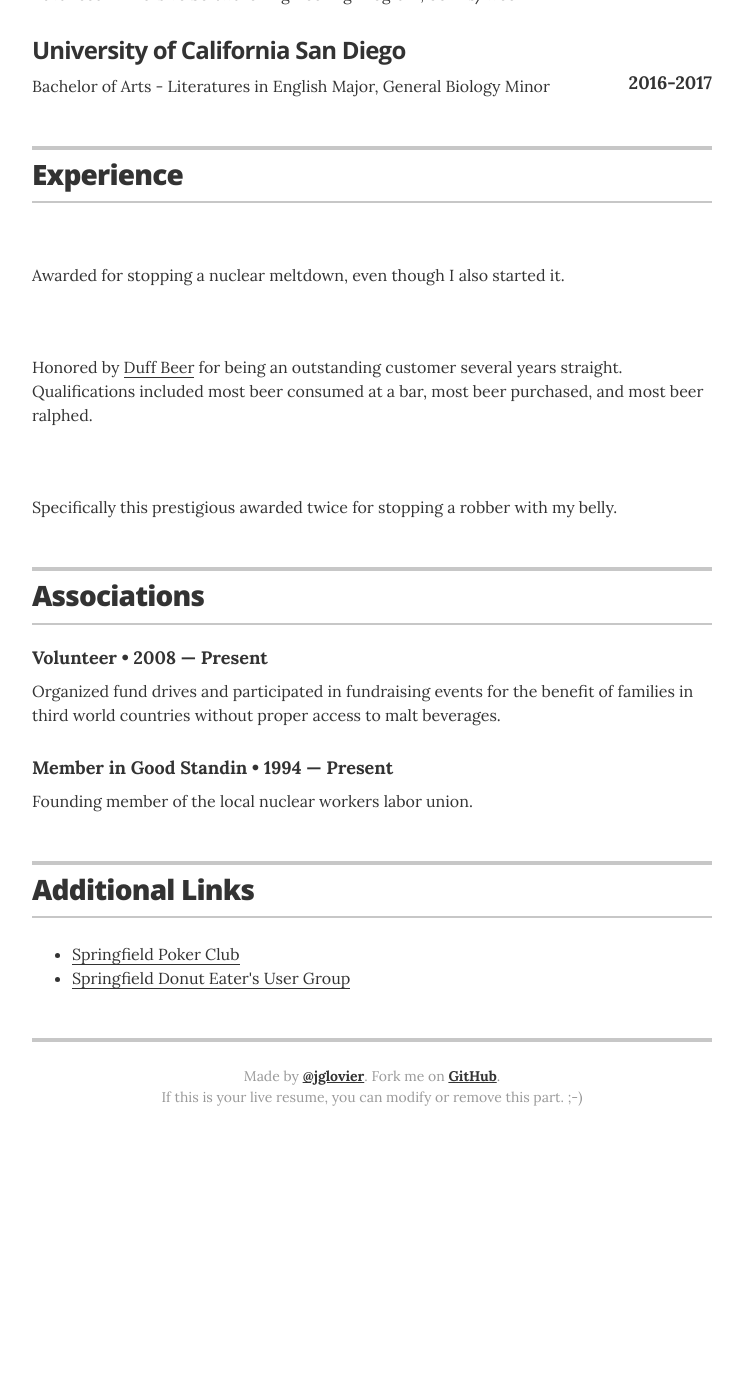
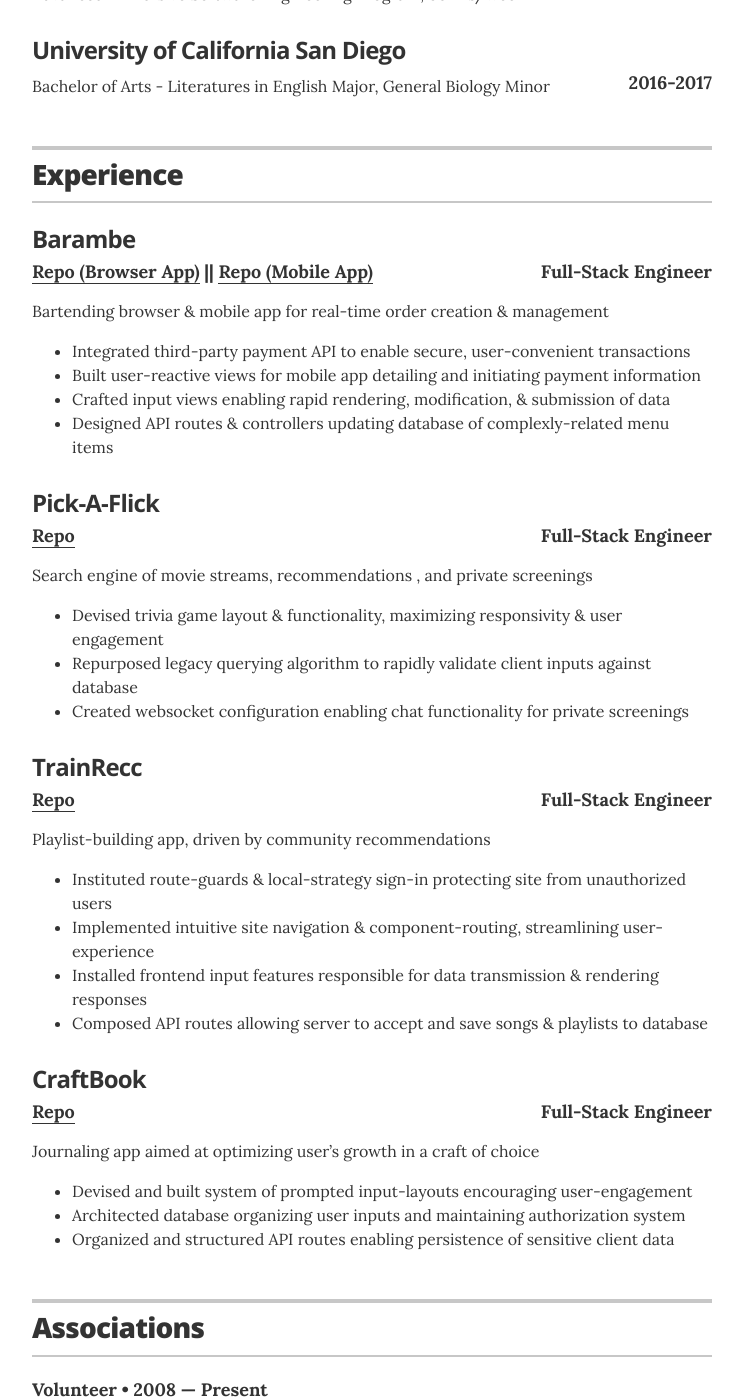
Before and after one commit to LeatherGreenGargoyle/leathergreengargoyle.github.io, a Jekyll site: the page built from index.html, in a window 1280 px wide and 1400 px high, scrolled down 2410 px. Shown: the whole window, without its empty margins (268-1011 px from the left). Built offline with Jekyll 4.4.1, drawn with Linux system fonts in a browser that asks for light colours; before the commit the page ends 3566 px from its top, so only the background shows below that.

Commit message:
confirm changes to recognitions

```diff
--- a/_data/recognitions.yml
+++ b/_data/recognitions.yml
@@ -1,15 +1,25 @@
-# Recognitions
-- award: Outstanding Achievement
-  organization: Springfield Nuclear Power Plant
-  year: 2010
-  summary: Awarded for stopping a nuclear meltdown, even though I also started it.
+# Jobs
+# Springfield Nuclear Power Plant
+- company: Barambe
+  position: <a href="https://github.com/LeatherGreenGargoyle/bar-lord">Repo (Browser App)</a> || <a href="https://github.com/LeatherGreenGargoyle/bar-lord-mobile">Repo (Mobile App)</a>
+  duration: Full-Stack Engineer
+  summary: Bartending browser & mobile app for real-time order creation & management	<ul class="resume-item-list"><li>Integrated third-party payment API to enable secure, user-convenient transactions</li><li>Built user-reactive views for mobile app detailing and initiating payment information</li><li>Crafted input views enabling rapid rendering, modification, & submission of data</li><li>Designed API routes & controllers updating database of complexly-related menu items</li></ul>
 
-- award: Duff Beer Customer of the year
-  organization:
-  year: 1997 &mdash; 2001, 2003, 2008 &mdash; 2012
-  summary: Honored by <a href="https://en.wikipedia.org/wiki/Duff_Beer">Duff Beer</a> for being an outstanding customer several years straight. Qualifications included most beer consumed at a bar, most beer purchased, and most beer ralphed.
+# Windmill Crank Operator
+- company: Pick-A-Flick
+  position: <a href="https://github.com/LeatherGreenGargoyle/4bros1app/tree/dev">Repo</a>
+  duration:  Full-Stack Engineer
+  summary: Search engine of movie streams, recommendations , and private screenings <ul><li>Devised trivia game layout & functionality, maximizing responsivity & user engagement</li><li>Repurposed legacy querying algorithm to rapidly validate client inputs against database</li><li>Created websocket configuration enabling chat functionality for private screenings</li><ul>
 
-- award: Moe's Patron of the Month
-  organization:
-  year: 12/2001, 8/2004
-  summary: Specifically this prestigious awarded twice for stopping a robber with my belly.
+
+# Front Desk Attendant
+- company: TrainRecc
+  position: <a href="https://github.com/LeatherGreenGargoyle/greenfield-trainRecc">Repo</a>
+  duration:  Full-Stack Engineer
+  summary: Playlist-building app, driven by community recommendations<ul><li>Instituted route-guards & local-strategy sign-in protecting site from unauthorized users</li><li>Implemented intuitive site navigation & component-routing, streamlining user-experience</li><li>Installed frontend input features responsible for data transmission & rendering responses</li><li>Composed API routes allowing server to accept and save songs & playlists to database</li></ul>
+
+# Front Desk Attendant
+- company: CraftBook
+  position: <a href="https://github.com/LeatherGreenGargoyle/craftbook">Repo</a>
+  duration:  Full-Stack Engineer
+  summary: Journaling app aimed at optimizing user’s growth in a craft of choice <ul><li>Devised and built system of prompted input-layouts encouraging user-engagement</li><li>Architected database organizing user inputs and maintaining authorization system</li><li>Organized and structured API routes enabling persistence of sensitive client data</li></ul>
```
